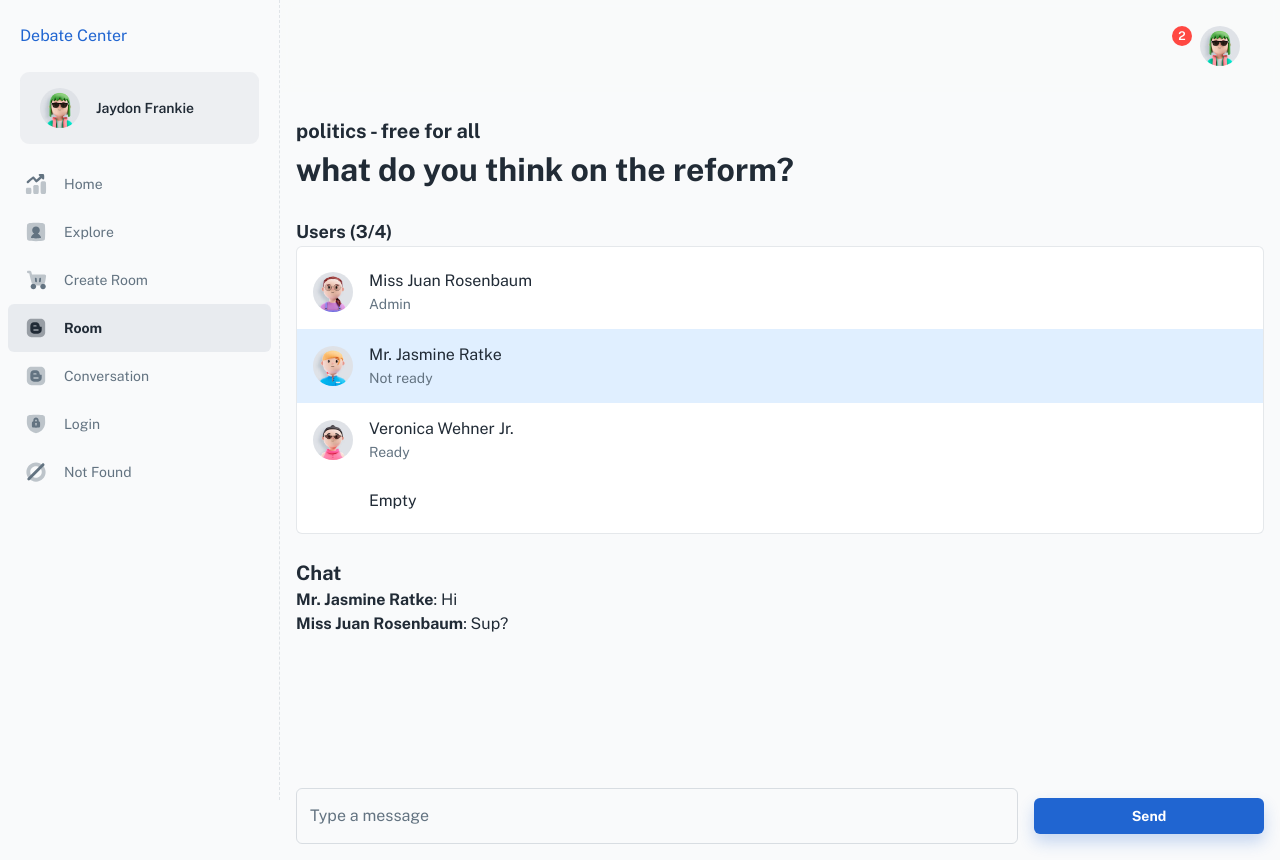
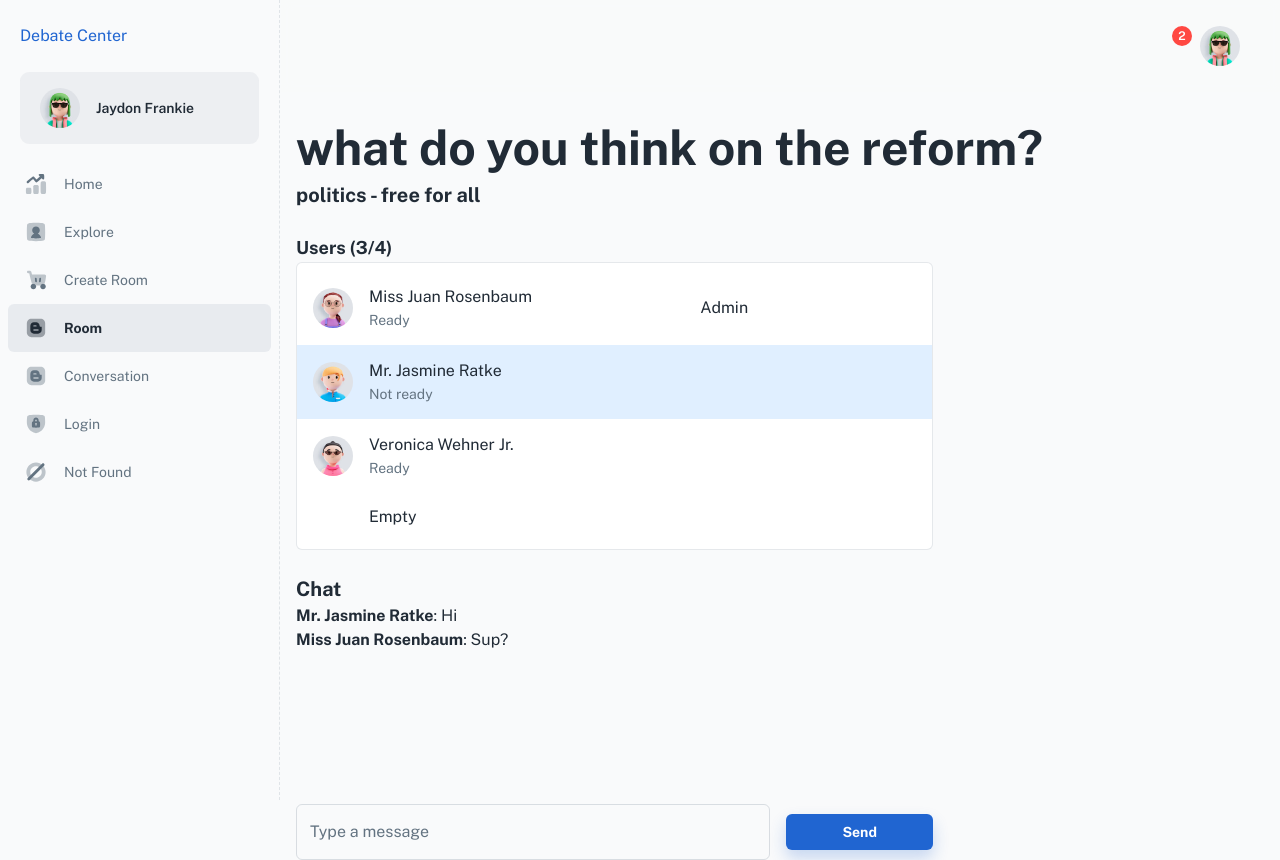
Before and after one commit to tonytim1/Debate, a React (Create React App) app: page /dashboard/room in a window 1280 px wide. Shown: the top 860 px of the page. Built offline with nearby package versions, Linux system fonts and the light colour scheme; some icons are missing; a web font is replaced by a local one.

Commit message:
create room navigates to room

```diff
--- a/src/pages/CreateRoomPage.js
+++ b/src/pages/CreateRoomPage.js
@@ -33,6 +33,7 @@ import Scrollbar from '../components/scrollbar';
 // sections
 import { UserListHead, UserListToolbar } from '../sections/@dashboard/user';
 import TOPIC_LIST from '../_mock/topics'
+import {useNavigate, useHref} from 'react-router-dom';
 
 
 export default function CreateRoomPage() {
@@ -41,6 +42,7 @@ export default function CreateRoomPage() {
   const [size, setSize] = useState(2);
   const [allowSpectators, setAllowSpectators] = useState(false);
   const [mode, setMode] = useState('teams');
+  const navigate = useNavigate();
 
   const handleSubmit = (event) => {
     event.preventDefault();
@@ -101,6 +103,7 @@ export default function CreateRoomPage() {
             <Button
               type="submit"
               variant="contained"
+              onClick={() => {navigate('/dashboard/room')}}
             >
               Create
             </Button>
--- a/src/pages/RoomPage.js
+++ b/src/pages/RoomPage.js
@@ -75,11 +75,11 @@ export default function RoomPage() {
     <>
       <Grid container spacing={3}>
         <Grid item xs={12}>
-        <Typography variant="h5">{`${topic} - ${teams ? "teams" : "free for all"}`}</Typography>
-          <Typography variant="h3">{roomName}</Typography>
+          <Typography variant="h2">{roomName}</Typography>
+          <Typography variant="h5">{`${topic} - ${teams ? "teams" : "free for all"}`}</Typography>
         </Grid>
         {/* users */}
-        <Grid item xs={12}>
+        <Grid item xs={8}>
           <Typography variant="h6">Users ({users.length}/{roomSize})</Typography>
           <Paper variant="outlined">
             <List>
@@ -94,7 +94,8 @@ export default function RoomPage() {
                     <ListItemAvatar>
                       {user? <Avatar alt={user.name} src={user.avatarUrl}/>:undefined}
                     </ListItemAvatar>
-                    <ListItemText primary={user ? user.name : 'Empty'} secondary={isRoomAdmin ? 'Admin' : (user ? (user.ready ? 'Ready' : 'Not ready') : '')} />
+                    <ListItemText primary={user ? user.name : 'Empty'} secondary={user ? (user.ready ? 'Ready' : 'Not ready') : ''} />
+                    {isRoomAdmin && <ListItemText primary='Admin'/>}
                   </ListItem>
                 );
               })}
@@ -102,7 +103,7 @@ export default function RoomPage() {
           </Paper>
         </Grid>
         {/* chat */}
-        <Grid item xs={12}>
+        <Grid item xs={8}>
           <Typography variant="h5">Chat</Typography>
           <Grid container spacing={2}>
             <Grid item xs={12} sx={{ height: '200px', overflowY: 'auto' }}>
```
